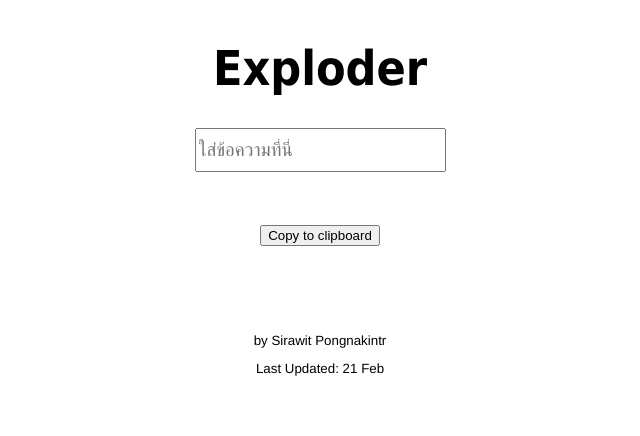
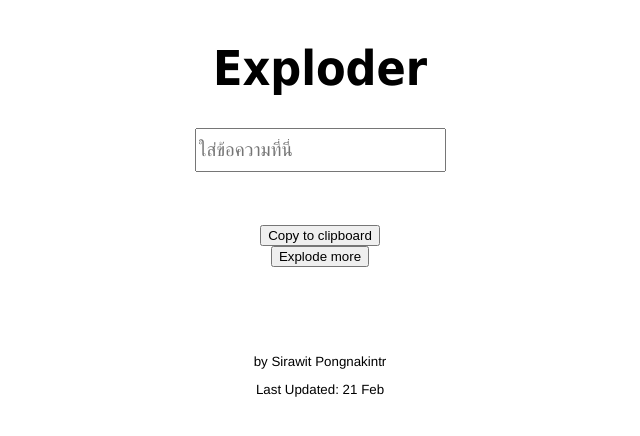
Before and after one commit to plumsirawit/exploder, a Next.js app: page / in a window 1280 px wide. Shown: the top 436 px of the page, without its empty margins (320-960 px from the left). Built offline with nearby package versions, Linux system fonts and the light colour scheme.

Commit message:
Add explode more

```diff
--- a/pages/index.tsx
+++ b/pages/index.tsx
@@ -67,6 +67,10 @@ function Index() {
 		e.target.focus();
 		setState({...state, copySuccess: 'Copied!'});
 	}
+	const copyToExplode = (e) => {
+		const oldExplode = state.explosion;
+		setState({...state, txt: oldExplode});
+	}
 	useEffect(() => {
 		setState({...state, isCopySupported: document.queryCommandSupported('copy')});
 	}, []);
@@ -79,6 +83,11 @@ function Index() {
 			state.isCopySupported &&
 			<button onClick={(e) => copyToClipboard(e)}>
 				Copy to clipboard
+			</button>
+		}
+		{
+			<button onClick={(e) => copyToExplode(e)}>
+				Explode more
 			</button>
 		}
 		<br />
```
